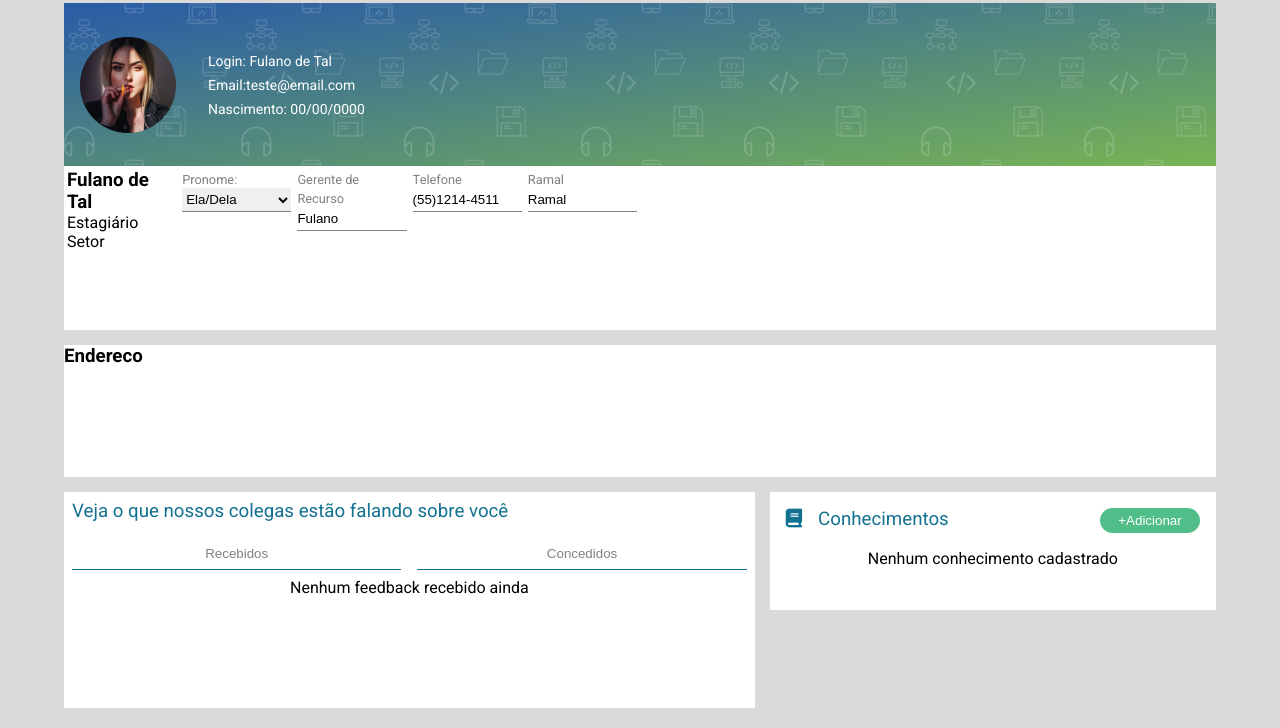
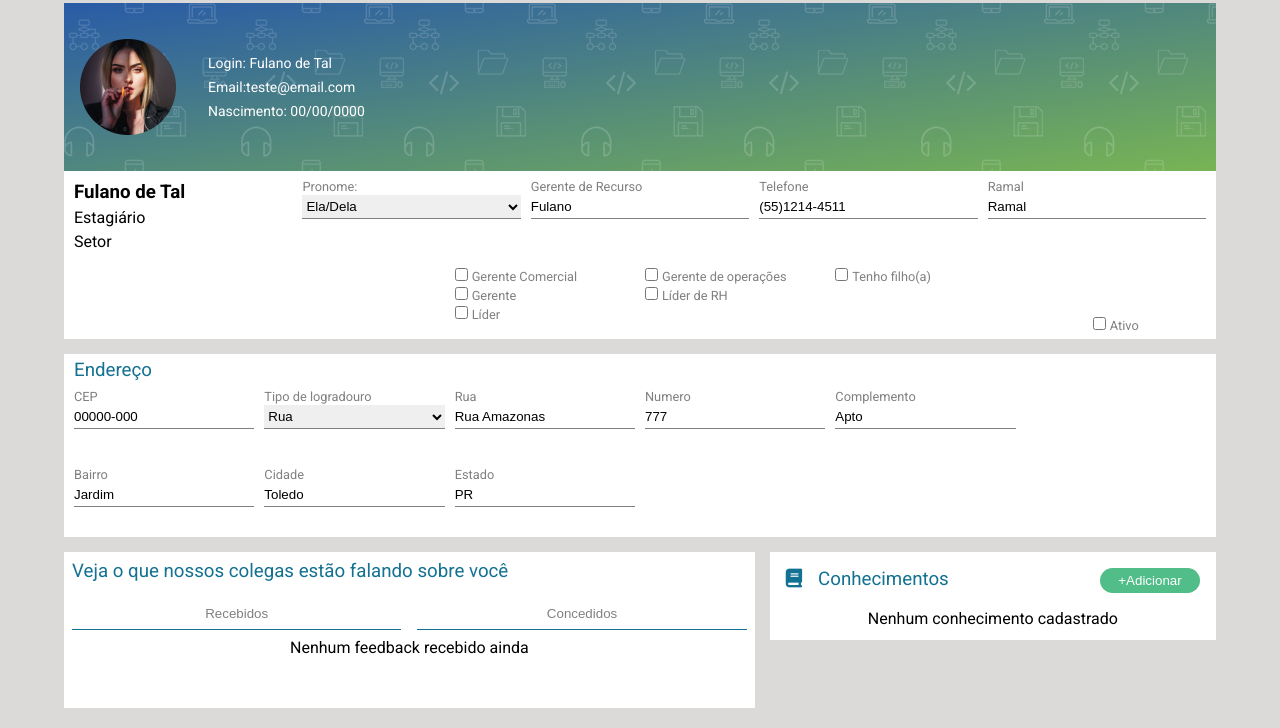
Before and after one commit to DanielaLeguari/homework7, a website built with webpack: page perfil.html in a window 1280 px wide. Shown: the part 72-800 px from the top of the page. Built offline with nearby package versions, Linux system fonts and the light colour scheme.

Commit message:
ajustes e conclusao da secao endereco

```diff
--- a/perfil.html
+++ b/perfil.html
@@ -65,6 +65,50 @@
                     </div>
                 </div>
                 <div class="perfil-dados-usuario-linha">
+                    <div class="perfil-dados-usuario-coluna">
+                    </div>
+                    <div class="perfil-dados-usuario-coluna">
+                    </div>
+
+                    <div class="perfil-dados-usuario-coluna">
+                        <div>
+                            <input type="checkbox" id="gerente-comercial">
+                            <label for="gerente-comercial">Gerente Comercial</label>
+                        </div>
+                        <div>
+                            <input type="checkbox" id="gerente-cb">
+                            <label for="gerente-cb">Gerente</label>
+                        </div>
+
+                        <div>
+                            <input type="checkbox" id="lider">
+                            <label for="lider">Líder</label>
+                        </div>
+                    </div>
+
+                    <div class="perfil-dados-usuario-coluna">
+                        <div>
+                            <input type="checkbox" id="gerente-op">
+                            <label for="gerente-op">Gerente de operações</label>
+                        </div>
+                        <div>
+                            <input type="checkbox" id="lider-rh">
+                            <label for="lider-rh">Líder de RH</label>
+                        </div>
+                    </div>
+
+                    <div class="perfil-dados-usuario-coluna">
+                        <div>
+                            <input type="checkbox" id="filhos">
+                            <label for="filhos">Tenho filho(a)</label>
+                        </div>
+                    </div>
+                    <div class="perfil-dados-usuario-coluna col-bottom">
+                        <div>
+                            <input type="checkbox" id="ativo">
+                            <label for="ativo">Ativo</label>
+                        </div>
+                    </div>
 
                 </div>
 
@@ -72,7 +116,55 @@
         </section>
 
         <section class=" perfil-secao-endereco">
-            <h3>Endereco</h3>
+
+            <div class="perfil-secao-endereco-linha altura-30">
+                <h3>Endereço</h3>
+            </div>
+            <div class="perfil-secao-endereco-linha">
+                <div class="perfil-secao-endereco-coluna">
+                    <label for="cep">CEP</label>
+                    <input type="text" id="cep" value="00000-000" class="perfil-campos">
+                </div>
+                <div class="perfil-secao-endereco-coluna">
+                    <label for="tipo-logradouro">Tipo de logradouro</label>
+                    <select id="tipo-logradouro" name="tipo-logradouro" class="perfil-campos">
+                        <option value="1">Rua</option>
+                        <option value="2">Avenida</option>
+                    </select>
+                </div>
+                <div class="perfil-secao-endereco-coluna">
+                    <label for="rua">Rua</label>
+                    <input type="text" id="rua" value="Rua Amazonas" class="perfil-campos">
+                </div>
+                <div class="perfil-secao-endereco-coluna">
+                    <label for="numero">Numero</label>
+                    <input type="text" id="numero" value="777" class="perfil-campos">
+                </div>
+                <div class="perfil-secao-endereco-coluna">
+                    <label for="complemento">Complemento</label>
+                    <input type="text" id="complemento" value="Apto" class="perfil-campos">
+                </div>
+                <div class="perfil-secao-endereco-coluna"></div>
+            </div>
+            <div class="perfil-secao-endereco-linha">
+                <div class="perfil-secao-endereco-coluna">
+                    <label for="bairro">Bairro</label>
+                    <input type="text" id="bairro" value="Jardim" class="perfil-campos">
+                </div>
+                <div class="perfil-secao-endereco-coluna">
+                    <label for="cidade">Cidade</label>
+                    <input type="text" id="cidade" value="Toledo" class="perfil-campos">
+                </div>
+                <div class="perfil-secao-endereco-coluna">
+                    <label for="estado">Estado</label>
+                    <input type="text" id="estado" value="PR" class="perfil-campos">
+                </div>
+
+                <div class="perfil-secao-endereco-coluna"></div>
+                <div class="perfil-secao-endereco-coluna"></div>
+                <div class="perfil-secao-endereco-coluna"></div>
+            </div>
+
         </section>
 
         <section class=" perfil-secao-colegas">
--- a/styles/style-perfil.scss
+++ b/styles/style-perfil.scss
@@ -106,6 +106,7 @@ $perfil-bg-secoes: #FFFFFF;
     .perfil-dados-usuario {
         height: 50%;
         display: flex;
+        flex-direction: column;
 
         .perfil-dados-usuario-linha {
             display: flex;
@@ -113,11 +114,20 @@ $perfil-bg-secoes: #FFFFFF;
             background-color: $perfil-bg-secoes;
             width: 100%;
             height: 100%;
+            padding-left: 5px;
+            padding-right: 5px;
 
             .perfil-dados-usuario-coluna {
 
                 width: 100%;
-                margin: 3px;
+                padding: 5px;
+
+                h3,
+                p {
+                    margin-top: 5px;
+                    margin-bottom: 5px;
+                }
+
 
                 .perfil-campos {
                     width: 100%;
@@ -131,6 +141,12 @@ $perfil-bg-secoes: #FFFFFF;
                     color: $perfil-cor-campos
                 }
 
+            }
+
+            .col-bottom {
+                display: flex;
+                align-items: flex-end;
+                justify-content: center;
             }
         }
     }
@@ -146,6 +162,49 @@ $perfil-bg-secoes: #FFFFFF;
 .perfil-secao-endereco {
     grid-area: perfil-secao-endereco;
     background-color: $perfil-bg-secoes;
+    display: flex;
+    flex-direction: column;
+
+    .perfil-secao-endereco-linha {
+        display: flex;
+        flex-direction: row;
+        background-color: $perfil-bg-secoes;
+        width: 100%;
+        height: 100%;
+        padding-left: 5px;
+        padding-right: 5px;
+
+        h3{
+            font-weight: 400;
+            color:$perfil-cor-titulos;
+            margin-top: 5px;
+            margin-left: 5px;
+        }
+
+        .perfil-secao-endereco-coluna {
+            width: 100%;
+            padding: 5px;
+
+
+
+            .perfil-campos {
+                width: 100%;
+                height: 1.5rem;
+                border: none;
+                border-bottom: 1px solid $perfil-cor-campos;
+            }
+
+            label {
+                font-size: 0.8rem;
+                color: $perfil-cor-campos
+            }
+        }
+    }
+
+    .altura-30{
+        height: 30%;
+    }
+
 }
 
 .perfil-secao-colegas {
```
